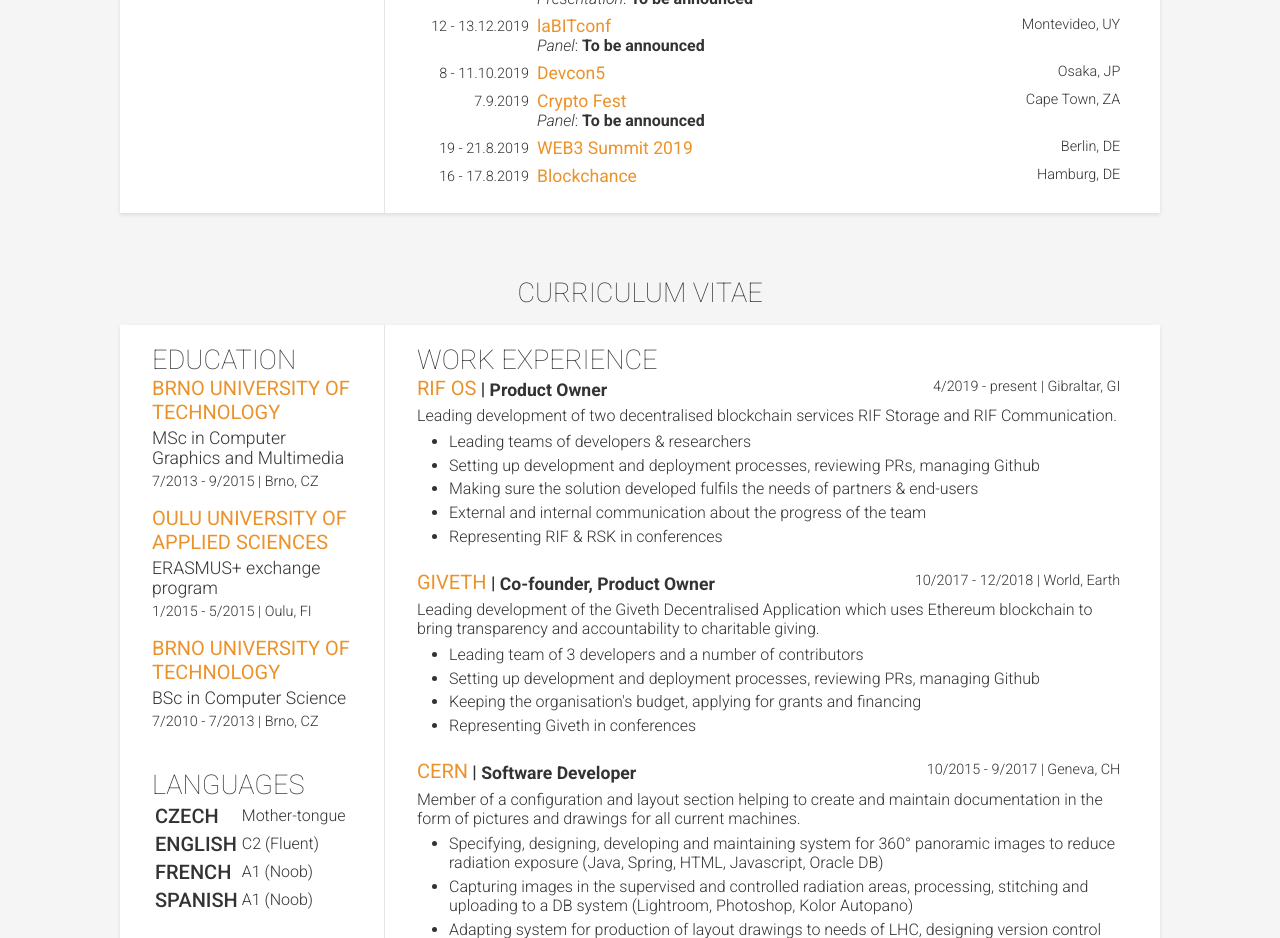
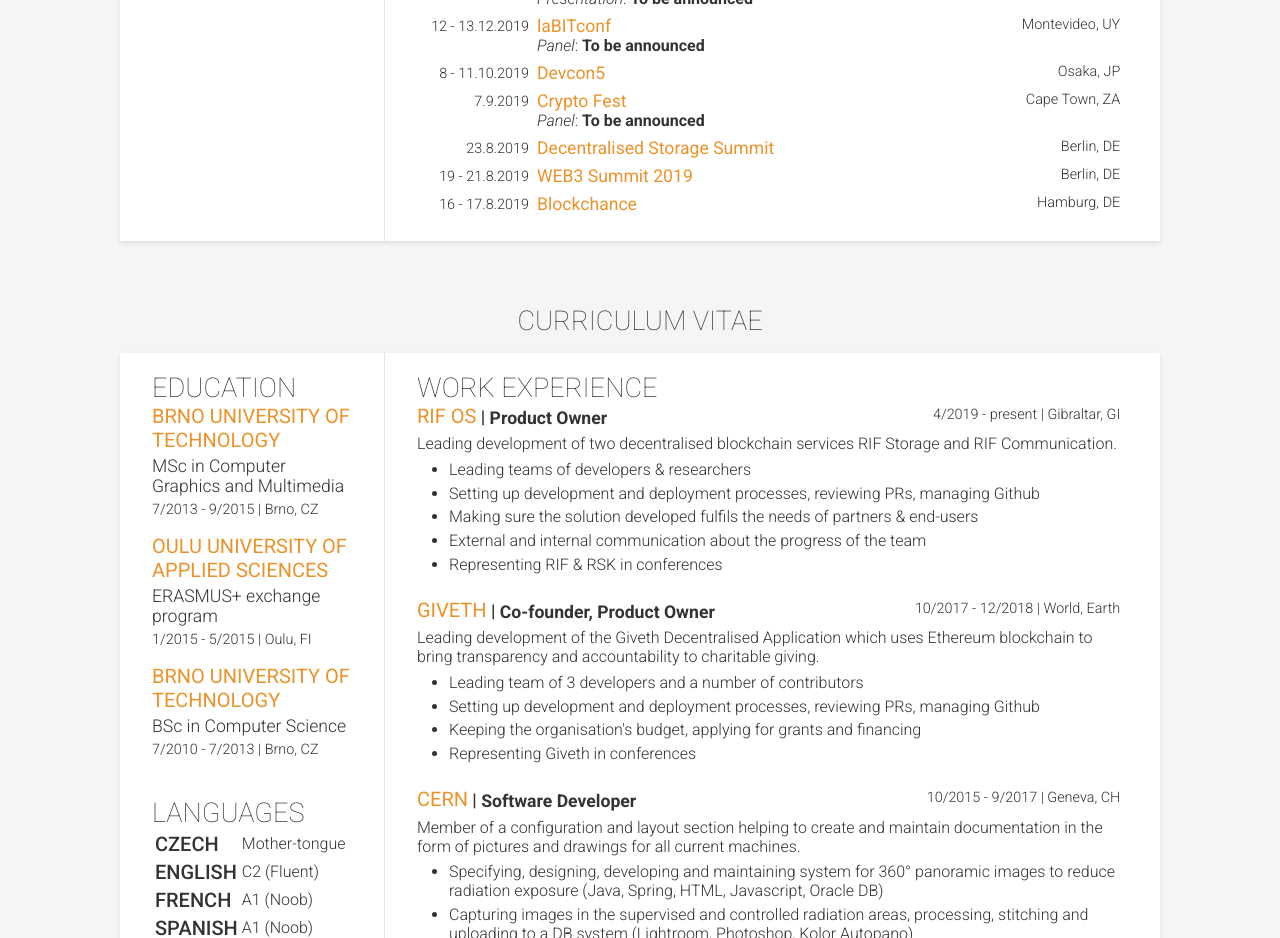
Before and after one commit to vojtechsimetka/website, a React (Create React App) app: page / in a window 1280 px wide. Shown: the part 1560-2498 px from the top of the page. Built offline with nearby package versions, Linux system fonts and the light colour scheme.

Commit message:
Added Decentralised Storage Summit

```diff
--- a/src/data/Events.ts
+++ b/src/data/Events.ts
@@ -46,6 +46,16 @@ export default [
     ELocations.SOUTH_AFRICA,
     "https://cryptofest.co.za/",
     [{ title: "To be announced", type: ETalkType.PANEL }]
+  ),
+  new Event(
+    "Decentralised Storage Summit",
+    EEventType.CONFERENCE,
+    new Date("2019-08-23"),
+    new Date("2019-08-23"),
+    "Berlin",
+    ELocations.GERMANY,
+    "https://www.eventbrite.com/e/decentralised-storage-summit-tickets-62719912948",
+    null
   ),
   new Event(
     "WEB3 Summit 2019",
```
